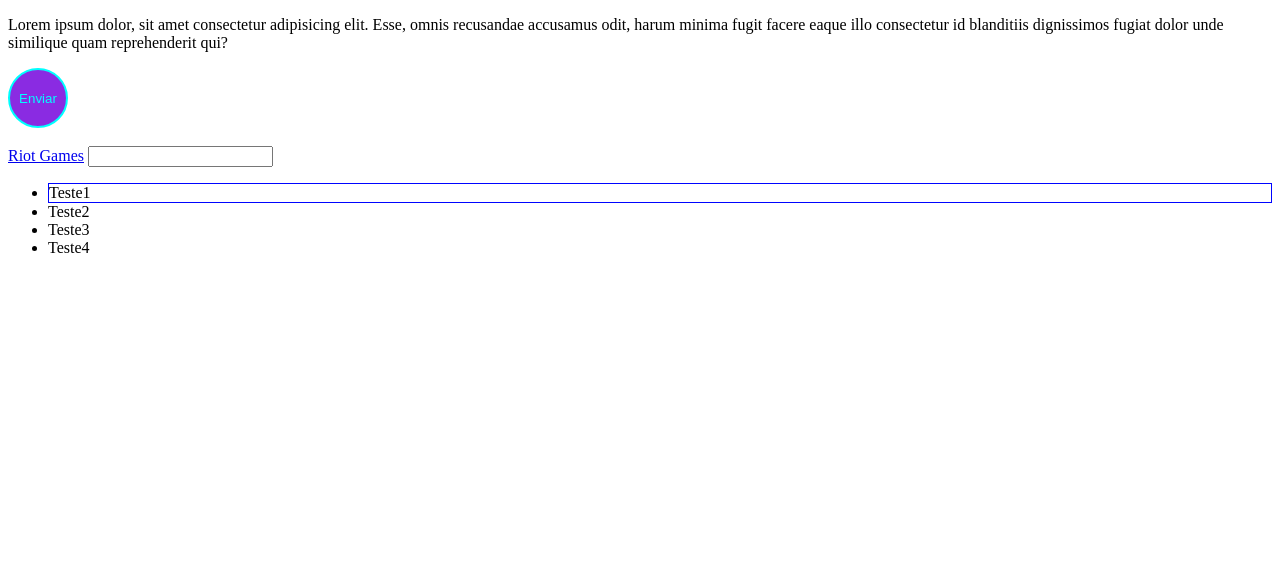
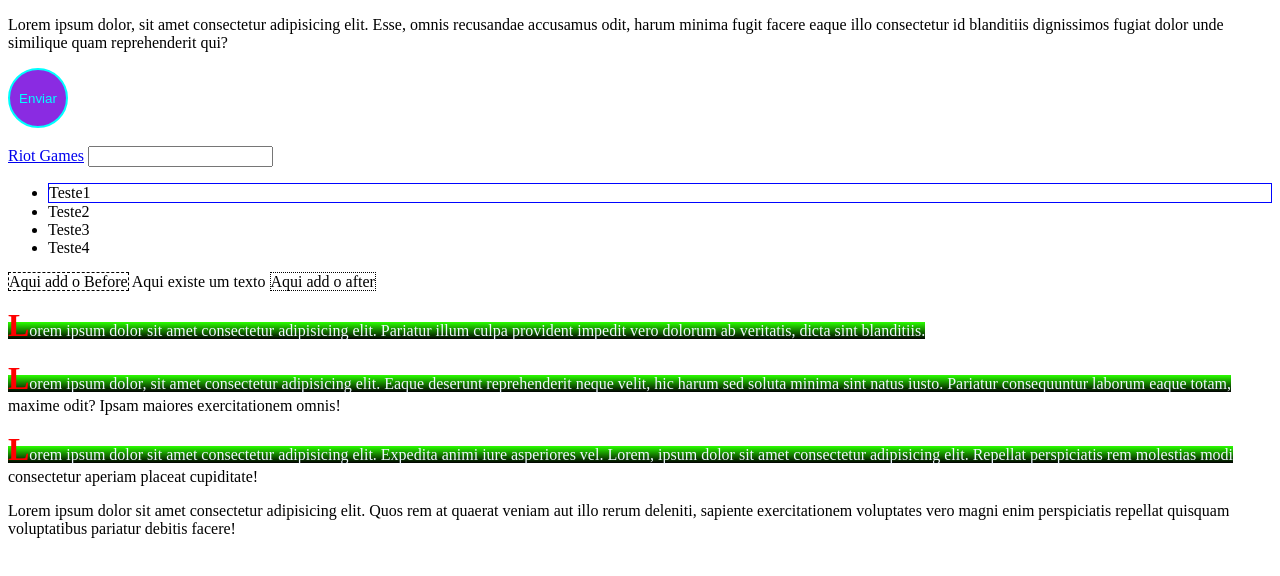
Before and after one commit to Nick-Almeida/DEV_WEBIOS_2024, a plain HTML site: page CSS/CSS07-Pseudo/index.html in a window 1280 px wide. Drawn offline with Linux system fonts and the light colour scheme.

Commit message:
Continuação aula 7 CSS

```diff
--- a/CSS/CSS07-Pseudo/index.html
+++ b/CSS/CSS07-Pseudo/index.html
@@ -24,6 +24,26 @@
         <li>Teste4</li>
     </ul>
 
+    <p id="p2">
+        Aqui existe um texto
+    </p>
+
+    <p class="p3">
+        Lorem ipsum dolor sit amet consectetur adipisicing elit. Pariatur illum culpa provident impedit vero dolorum ab veritatis, dicta sint blanditiis.
+    </p>
+
+    <p class="p3">
+        Lorem ipsum dolor, sit amet consectetur adipisicing elit. Eaque deserunt reprehenderit neque velit, hic harum sed soluta minima sint natus iusto. Pariatur consequuntur laborum eaque totam, maxime odit? Ipsam maiores exercitationem omnis!
+    </p>
+
+    <p class="p3">
+        Lorem ipsum dolor sit amet consectetur adipisicing elit. Expedita animi iure asperiores vel. Lorem, ipsum dolor sit amet consectetur adipisicing elit. Repellat perspiciatis rem molestias modi consectetur aperiam placeat cupiditate!
+    </p>
+
+    <p id="p5">
+        Lorem ipsum dolor sit amet consectetur adipisicing elit. Quos rem at quaerat veniam aut illo rerum deleniti, sapiente exercitationem voluptates vero magni enim perspiciatis repellat quisquam voluptatibus pariatur debitis facere!
+    </p>
+
 
 
 
--- a/CSS/CSS07-Pseudo/style.css
+++ b/CSS/CSS07-Pseudo/style.css
@@ -28,3 +28,29 @@ input:focus{
 li:first-child{
     border: 1px solid rgb(0, 4, 255);
 }
+
+#p2::after{
+    content: "Aqui add o after";
+    border: 1px dotted black;
+}
+
+#p2::before{
+    content: "Aqui add o Before";
+    border: 1px dashed black;
+}
+
+.p3::first-letter{
+    font-size: 2em;
+    font-weight: 800;
+    color: red;
+}
+
+.p3::first-line{
+    background-image: linear-gradient(rgb(43, 255, 0), rgb(0, 0, 0));
+    color: aliceblue;
+}
+
+#p5::selection{
+    background-color: goldenrod;
+    color: rgb(255, 0, 234);
+}
```
